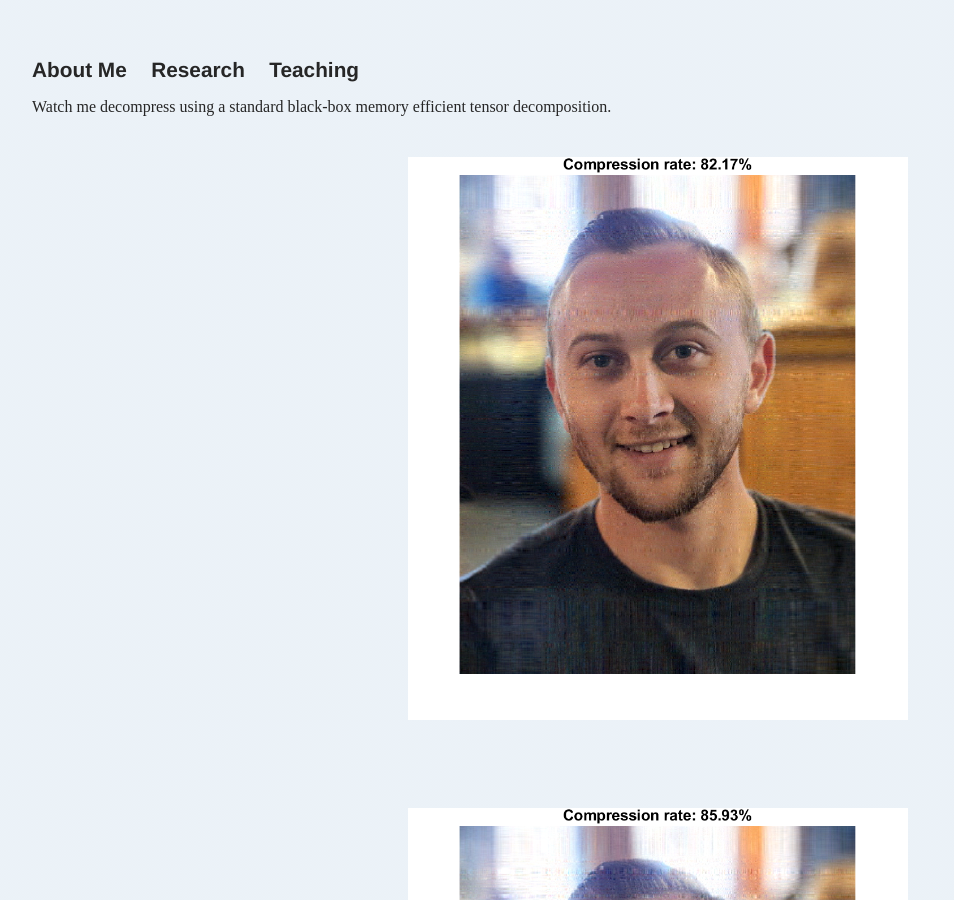
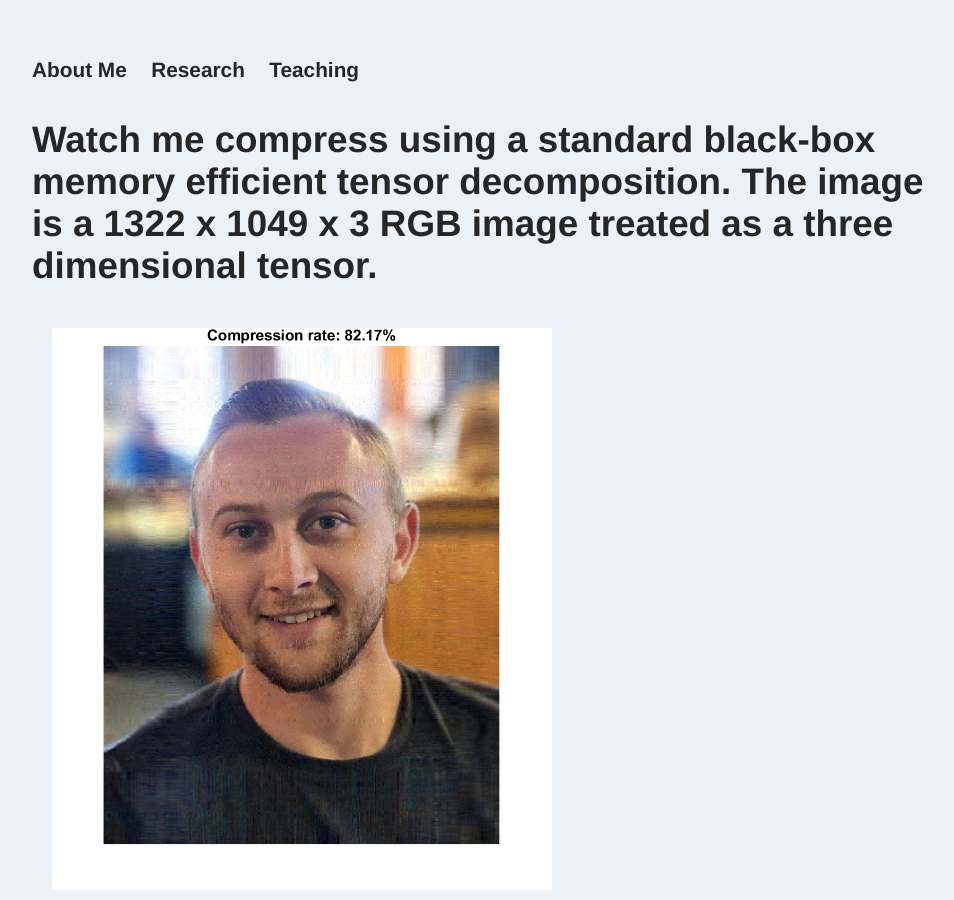
Before and after one commit to dhayes95/dhayes95.github.io, a Jekyll site: the page built from compression/index.html, in a window 1280 px wide and 900 px high. Shown: the whole window, without its empty margins (160-1114 px from the left). Built offline with Jekyll 4.4.1, drawn with Linux system fonts in a browser that asks for light colours.

Commit message:
Update text and image structure in index.html

```diff
--- a/compression/index.html
+++ b/compression/index.html
@@ -4,13 +4,14 @@ title: Watch me decompress
 ---
 
 		<div class="about">
-		  Watch me decompress using a standard black-box memory efficient tensor decomposition.
-      <p style="padding:20px; float:right;"><img src="comp8.png" height= "auto" width="500"></p>
-      <p style="padding:20px; float:right;"><img src="comp7.png" height= "auto" width="500"></p>
-      <p style="padding:20px; float:right;"><img src="comp6.png" height= "auto" width="500"></p>
-      <p style="padding:20px; float:right;"><img src="comp5.png" height= "auto" width="500"></p>
-      <p style="padding:20px; float:right;"><img src="comp4.png" height= "auto" width="500"></p>
-      <p style="padding:20px; float:right;"><img src="comp3.png" height= "auto" width="500"></p>
-      <p style="padding:20px; float:right;"><img src="comp2.png" height= "auto" width="500"></p>
-      <p style="padding:20px; float:right;"><img src="comp1.png" height= "auto" width="500"></p>
+		 <h3 style="margin-bottom: 20px">Watch me compress using a standard black-box memory efficient tensor decomposition. The image is a 1322 x 1049 x 3 RGB image treated as a three dimensional tensor.</h3>
+
+      <p style="padding:20px;"><img src="comp8.png" height= "auto" width="500"></p>
+      <p style="padding:20px;"><img src="comp7.png" height= "auto" width="500"></p>
+      <p style="padding:20px;"><img src="comp6.png" height= "auto" width="500"></p>
+      <p style="padding:20px;"><img src="comp5.png" height= "auto" width="500"></p>
+      <p style="padding:20px;"><img src="comp4.png" height= "auto" width="500"></p>
+      <p style="padding:20px;"><img src="comp3.png" height= "auto" width="500"></p>
+      <p style="padding:20px;"><img src="comp2.png" height= "auto" width="500"></p>
+      <p style="padding:20px;"><img src="comp1.png" height= "auto" width="500"></p>
 		</div>
```
